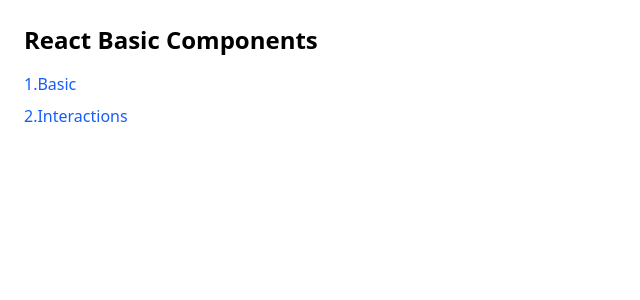
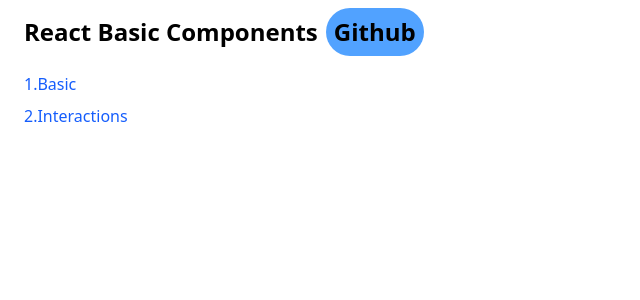
Before and after one commit to srseen/learn-react-vitest, a React (Vite) app: page / in a window 1280 px wide. Shown: the top 300 px of the page, without its empty margins (0-640 px from the left). Built offline with nearby package versions, Linux system fonts and the light colour scheme.

Commit message:
feat:add Header component and add link to repo github

```diff
--- a/src/main.tsx
+++ b/src/main.tsx
@@ -3,10 +3,12 @@
 import { BrowserRouter, Routes, Route } from "react-router";
 import "./index.css";
 import { sectionRoutes, basicsRoutes, interactionsRoutes } from "./data/data";
+import { Header } from "./pages/Header";
 
 createRoot(document.getElementById("root")!).render(
   <StrictMode>
     <BrowserRouter>
+      <Header />
       <Routes>
         {sectionRoutes.map((route) => (
           <Route
--- a/src/pages/BasicsPage.tsx
+++ b/src/pages/BasicsPage.tsx
@@ -3,8 +3,7 @@
 
 export function BasicsPage() {
   return (
-    <div className="p-6">
-      <h2 className="text-2xl font-bold mb-4">React Basic Components</h2>
+    <div className="px-6">
       <h2 className="text-lg font-bold mb-4">1.Basics</h2>
       <ul className="space-y-2">
         {basicsRoutes.map((item) => (
--- /dev/null
+++ b/src/pages/Header.tsx
@@ -0,0 +1,12 @@
+export function Header() {
+  return (
+    <div className="mx-6">
+      <h2 className="text-2xl font-bold">
+        React Basic Components
+        <button className="m-2 p-2 rounded-full bg-blue-400">
+          <a href="https://github.com/srseen/learn-react-vitest">Github</a>
+        </button>
+      </h2>
+    </div>
+  );
+}
--- a/src/pages/IndexPage.tsx
+++ b/src/pages/IndexPage.tsx
@@ -3,8 +3,7 @@
 
 export function IndexPage() {
   return (
-    <div className="p-6">
-      <h2 className="text-2xl font-bold mb-4">React Basic Components</h2>
+    <div className="px-6">
       <ul className="space-y-2">
         {sectionRoutes.map((item) => (
           <li key={item.path}>
--- a/src/pages/InteractionPage.tsx
+++ b/src/pages/InteractionPage.tsx
@@ -3,8 +3,7 @@
 
 export function InteractionsPage() {
   return (
-    <div className="p-6">
-      <h2 className="text-2xl font-bold mb-4">React Basic Components</h2>
+    <div className="px-6">
       <h2 className="text-lg font-bold mb-4">2.Interactions</h2>
       <ul className="space-y-2">
         {interactionsRoutes.map((item) => (
```
